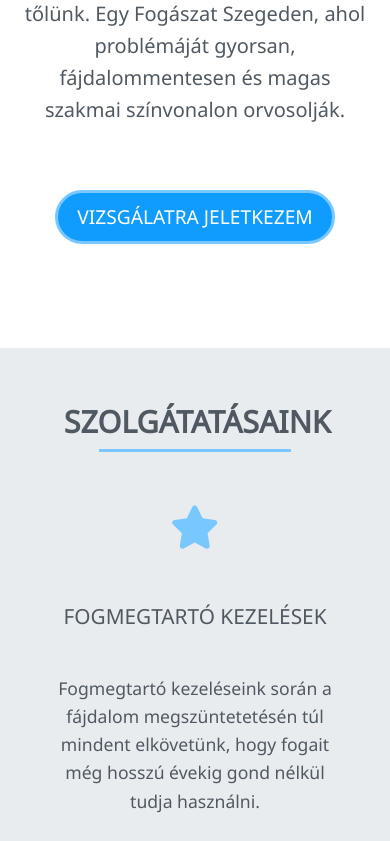
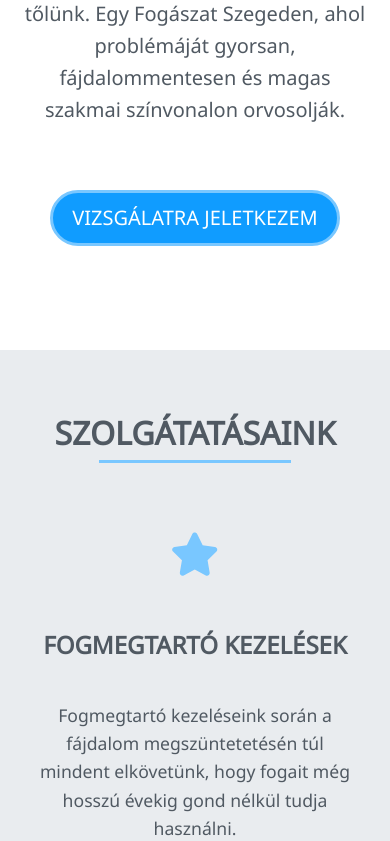
Before and after one commit to arpado/prima-dentist, a Vue app: page /#home in a window 390 px wide. Shown: the part 1788-2629 px from the top of the page. Built offline with nearby package versions, Linux system fonts and the light colour scheme.

Commit message:
style, fontsize changes

```diff
--- a/src/assets/base.css
+++ b/src/assets/base.css
@@ -35,6 +35,20 @@
 
   --section-gap: 160px;
 }
+:root {
+  --font-title-xxl: 3.8rem;
+  --font-title-xl: 2rem;
+  --font-title-l: 1.75rem;
+  --font-title-md: 1.5rem;
+  --font-title-sm: 1rem;
+
+  --font-text-xxl: 1.75rem;
+  --font-text-xl: 1.5rem;
+  --font-text-l: 1.25rem;
+  --font-text-md: 1rem;
+  --font-text-sm: 0.75rem;
+  --font-text-xs: 0.5rem;
+}
 
 @media (prefers-color-scheme: dark) {
   :root {
--- a/src/components/ContactSection.vue
+++ b/src/components/ContactSection.vue
@@ -2,8 +2,18 @@
   <div id="contact" class="offset">
     <div class="jumbotron">
       <div class="col-md-12 text-center">
-        <h3 class="heading">Itt találja Prima fogászat csapatát:</h3>
+        <h3 class="heading">Elérhetőségeink:</h3>
         <div class="heading-underline"></div>
+      </div>
+      <div class="contacts-container">
+        <div class="contacts-section">
+          <div>
+            <p>Email:<br/>email@email.com</p>
+            <p>Telefon:<br/>0000-0000</p>
+          </div>
+          <div>
+            <p>Cim:<br/>Kital'lt utca 3.,<br />1200<br />Syeged, Hungary</p>
+          </div>
         </div>
         <iframe
           allowfullscreen=""
@@ -14,9 +24,11 @@
           style="border: 0"
           tabindex="0"
           width="100%"
+          class="google-map"
         ></iframe>
       </div>
-    <div class="col-md-12 text-center">
+    </div>
+    <div class="form-section col-md-12 text-center">
       <h3 class="heading">Online bejelentkezés</h3>
       <div class="heading-underline"></div>
       <div class="col-md-12 text-center">
@@ -116,10 +128,40 @@ export default {
   margin-top: -3.7rem;
 }
 #contact .jumbotron {
-  padding-bottom: 0;
+  padding: 0 2rem;
 }
 #contact .narrow {
   width: 90%;
+}
+.heading {
+  font-size: var(--font-title-md);
+}
+.contacts-container {
+  display: flex;
+  flex-direction: column;
+  gap: 2rem;
+}
+.contacts-container > div {
+  flex-basis: auto;
+}
+.contacts-section {
+  display: flex;
+  justify-content: space-evenly;
+  flex-wrap: wrap;
+  font-size: var(--font-text-md);
+  margin: 2rem auto;
+}
+.contacts-section > div {
+  width: 250px;
+}
+.contacts-section p {
+  font-weight: bolder;
+}
+.google-map {
+  margin: 2rem auto;
+}
+.form-section {
+  margin: 4rem auto;
 }
 form {
   max-width: 500px;
@@ -140,6 +182,7 @@ form textarea {
   width: 100%;
 }
 form label {
+  font-size: var(--font-text-md);
   font-weight: bold;
 }
 form input,
@@ -151,4 +194,22 @@ form textarea {
 .submit-btn {
   margin: 1rem auto;
 }
+@media (min-width: 768px) {
+  .heading {
+    font-size: var(--font-title-l);
+  }
+  .contacts-container {
+    flex-direction: row;
+  }
+  .contacts-container > .contacts-section,
+  .contacts-container > iframe {
+    flex-basis: 50%;
+  }
+  .contacts-section {
+    flex-direction: column;
+    justify-content: center;
+    align-items: center;
+    font-size: var(--font-text-l)
+  }
+}
 </style>
--- a/src/components/FeaturesSection.vue
+++ b/src/components/FeaturesSection.vue
@@ -1,24 +1,26 @@
 <template>
   <div id="features" class="offset">
     <div class="jumbotron">
-            <div class="narrow text-center">
+      <!-- <div class="text-center"> -->
       <div class="col-md-12 text-center">
-                    <h3 class="heading">Szolgátatásaink</h3>
+        <h2 class="heading">Szolgátatásaink</h2>
         <div class="heading-underline"></div>
       </div>
-                <div class="row text-center" ref="featureContainer">
-                    <div class="col-md-4 feature" v-for="(feature, index) in features" :key="index" ref="features">
+      <div class="feature-container row text-center" ref="featureContainer">
+        <div
+          class="col-md-4 feature"
+          v-for="(feature, index) in features"
+          :key="index"
+          ref="features"
+        >
           <!-- <div class=""> -->
-                            <i
-                                :class="feature.iconClassList"
-                                :data-fa-transform="feature.dataFaTransform"
-                            ></i>
+          <i :class="feature.iconClassList" :data-fa-transform="feature.dataFaTransform"></i>
           <h3>{{ feature.title }}</h3>
           <p>{{ feature.text }}</p>
           <!-- </div> -->
         </div>
       </div>
-            </div>
+      <!-- </div> -->
     </div>
   </div>
 </template>
@@ -26,69 +28,93 @@
 import { animate, inView } from 'motion'
 
 export default {
-    name: "features",
+  name: 'features',
   data() {
     return {
       features: [
         {
-                    title: "Fogmegtartó kezelések",
-                    text: "Fogmegtartó kezeléseink során a fájdalom megszüntetetésén túl mindent elkövetünk, hogy fogait még hosszú évekig gond nélkül tudja használni.",
-                    iconClassList: "fas fas fa-star fa-4x",
-                    dataFaTransform: "shrink-4.5 up-4.5"
+          title: 'Fogmegtartó kezelések',
+          text:
+            'Fogmegtartó kezeléseink során a fájdalom megszüntetetésén túl mindent elkövetünk, hogy fogait még hosszú évekig gond nélkül tudja használni.',
+          iconClassList: 'fas fas fa-star fa-4x',
+          dataFaTransform: 'shrink-4.5 up-4.5'
         },
         {
-                    title: "Fogpótlások",
-                    text: "A fogpótlásokkal - legyen az akár híd, korona, kivehető fogsor vagy implantátum-, visszaadjuk önbizalmát és nem utolsó sorban rágóképességét",
-                    iconClassList: "fas fa-smile fa-4x",
-                    dataFaTransform: "shrink-4.5 up-4.5"
+          title: 'Fogpótlások',
+          text:
+            'A fogpótlásokkal - legyen az akár híd, korona, kivehető fogsor vagy implantátum-, visszaadjuk önbizalmát és nem utolsó sorban rágóképességét',
+          iconClassList: 'fas fa-smile fa-4x',
+          dataFaTransform: 'shrink-4.5 up-4.5'
         },
         {
-                    title: "Esztétikai beavatkozás",
-                    text: "Nem csak ép, de gyökérkezelt fogak fehérítését is elvégezzük, illetve orvosi hozzáértéssel helyezzük fel a páciens által választott fogékszereket is.",
-                    iconClassList: "fas fa-syringe fa-4x",
-                    dataFaTransform: "shrink-4 up-5"
-                },
+          title: 'Esztétikai beavatkozás',
+          text:
+            'Nem csak ép, de gyökérkezelt fogak fehérítését is elvégezzük, illetve orvosi hozzáértéssel helyezzük fel a páciens által választott fogékszereket is.',
+          iconClassList: 'fas fa-syringe fa-4x',
+          dataFaTransform: 'shrink-4 up-5'
+        }
       ]
     }
   },
   mounted() {
-        const stop = inView(this.$refs.featureContainer, () => {
+    const stop = inView(
+      this.$refs.featureContainer,
+      () => {
         this.$refs.features.forEach((feature, index) => {
-                animate(feature, {opacity: [0, 1]}, {duration: 2, delay: index})
+          animate(feature, { opacity: [0, 1] }, { duration: 2, delay: index })
         })
       },
-        {margin: "0% 0px -50% 0px"})
+      { margin: '0% 0px -50% 0px' }
+    )
   },
   beforeUnmount() {
     stop()
-    },
-};
+  }
+}
 </script>
 <style scoped>
-#features .narrow{
-    padding-top: 0;
+#features .jumbotron {
+  padding: 4rem 1rem 3.5rem;
+  margin-bottom: 0;
 }
 #features:before {
   display: block;
-    content: "";
+  content: '';
   height: 3.7rem;
   margin-top: -3.7rem;
+}
+.heading {
+  font-size: var(--font-title-md);
+  font-weight: bold;
+  text-transform: uppercase;
+}
+.feature-container {
+  justify-content: center;
+  max-width: 1200px;
+  margin: 3rem auto;
 }
 .feature {
   display: grid;
   grid-template-rows: 120px 70px 1fr;
   text-align: center;
   opacity: 0;
+  max-width: 600px;
 }
 .feature > svg {
   margin: auto;
 }
 .feature h3 {
-    font-size: 1.3rem;
+  font-size: var(--font-title-md);
+  font-weight: bold;
   text-transform: uppercase;
   padding-bottom: 0.4rem;
 }
 .feature p {
   font-size: 1.1rem;
 }
+@media (min-width: 375px) {
+  .heading {
+    font-size: var(--font-title-xl);
+  }
+}
 </style>
--- a/src/components/IntroductionSection.vue
+++ b/src/components/IntroductionSection.vue
@@ -4,30 +4,41 @@
       <!-- col-md-12 -->
       <h2>PRIMA FOGÁSZATI ÉS FOGSZABÁLYOZÁSI RENDELŐ</h2>
       <div class="heading-underline"></div>
-            <br>
-            <p class="lead">
-Tapasztalt, magas szinten képzett fogorvos csapatunk várja fogászati rendelőnkben Szegeden, a liget szomszédságában. Fogorvosi rendelőnk teljeskörő fogászati ellátást kínál: általános és esztétikai fogászati kezelések mellett fogszabályozás és szájsebészeti beavatkozások (fogbeültetés, bölcsességfog eltávolítás) terén is. A fogorvosi kezeléseket kizárólag prémium fogászati anyagok felhasználásával, a lehető legmodernebb fogorvosi eszközökkel végezzük. Fogorvosi rendelőnk csapatának minden tagjára igaz, hogy számunkra a fogorvosi ellátás biztosítása nem csupán egy munka, hanem hivatás is. Célunk, hogy minden páciensünk elégedetten, magabiztos mosollyal távozzon tőlünk. Egy Fogászat Szegeden, ahol problémáját gyorsan, fájdalommentesen és magas szakmai színvonalon orvosolják.</p>
+      <br />
+      <p>
+        Tapasztalt, magas szinten képzett fogorvos csapatunk várja fogászati rendelőnkben Szegeden,
+        a liget szomszédságában. Fogorvosi rendelőnk teljeskörő fogászati ellátást kínál: általános
+        és esztétikai fogászati kezelések mellett fogszabályozás és szájsebészeti beavatkozások
+        (fogbeültetés, bölcsességfog eltávolítás) terén is. A fogorvosi kezeléseket kizárólag
+        prémium fogászati anyagok felhasználásával, a lehető legmodernebb fogorvosi eszközökkel
+        végezzük. Fogorvosi rendelőnk csapatának minden tagjára igaz, hogy számunkra a fogorvosi
+        ellátás biztosítása nem csupán egy munka, hanem hivatás is. Célunk, hogy minden páciensünk
+        elégedetten, magabiztos mosollyal távozzon tőlünk. Egy Fogászat Szegeden, ahol problémáját
+        gyorsan, fájdalommentesen és magas szakmai színvonalon orvosolják.
+      </p>
       <a href="#contact" class="btn btn-secondary btn-md">Vizsgálatra jeletkezem</a>
     </div>
   </div>
 </template>
 
 <script>
-import { animate, inView } from "motion";
+import { animate, inView } from 'motion'
 
 export default {
-    name: "introduction",
+  name: 'introduction',
   mounted() {
-        const stop = inView(this.$refs.introductionBody, () => {
+    const stop = inView(
+      this.$refs.introductionBody,
+      () => {
         animate(this.$refs.introductionBody, { opacity: [0, 1] }, { duration: 2 })
       },
-        {margin: "0% 0px -50% 0px"})
+      { margin: '0% 0px -50% 0px' }
+    )
   },
   beforeUnmount() {
-        console.log('unmounting')
     stop()
   }
-};
+}
 </script>
 
 <style scoped>
@@ -37,7 +48,27 @@ export default {
   padding: 4rem max(1rem, 5%);
   opacity: 0;
 }
+.textbox h2 {
+  font-size: var(--font-title-l);
+  font-weight: bold;
+  text-transform: uppercase;
+}
+.textbox p {
+  font-size: var(--font-text-md);
+}
 .textbox > a {
   margin-top: 3rem;
+  font-size: var(--font-text-l);
+}
+@media (min-width: 375px) {
+  .textbox h2 {
+    font-size: var(--font-title-xl);
+  }
+  .textbox p {
+    font-size: var(--font-text-l);
+  }
+  .textbox > a {
+  font-size: var(--font-text-l);
+}
 }
 </style>
--- a/src/components/ResourcesSection.vue
+++ b/src/components/ResourcesSection.vue
@@ -9,7 +9,7 @@
         <div class="resource col-md-4" v-for="(resource, index) in resources" :key="index" ref="resourceBlocks">
           <h3>{{ resource.title }}</h3>
           <i :class="resource.iconClassList"></i>
-          <p class="lead">{{ resource.text }}</p>
+          <p>{{ resource.text }}</p>
         </div>
       </div>
       <div class="overlay"></div>
@@ -91,16 +91,37 @@ export default {
   max-width: 1200px;
   margin: auto;
   row-gap: 2rem;
+  justify-content: center;
+  align-items: center;
+}
+.heading {
+  font-size: var(--font-title-md);
+  font-weight: bold;
+  text-transform: uppercase;
 }
 .resource {
   display: grid;
   grid-template-rows: 70px 120px 1fr;
   text-align: center;
   opacity: 0;
+  padding: 2rem 0;
 }
-.resource > svg,
-.resource > h3 {
+.resource h3 {
+  font-size: var(--font-title-md);
+  font-weight: bold;
+  text-transform: uppercase;
+  padding-bottom: 0.4rem;
+}
+.resource p {
+  font-size: 1.1rem;
+}
+.resource > svg {
   margin: auto;
   color: lightblue;
 }
+@media (min-width: 375px) {
+  .heading {
+    font-size: var(--font-title-xl);
+  }
+}
 </style>
--- a/src/components/StaffSection.vue
+++ b/src/components/StaffSection.vue
@@ -6,7 +6,12 @@
         <div class="heading-underline"></div>
       </div>
       <div class="staff-container row" ref="staffContainer">
-        <div class="col-md-6 doctor-container" v-for="(doctor, index) in doctors" :key="index" ref="staffBlocks">
+        <div
+          class="col-md-6 doctor-container"
+          v-for="(doctor, index) in doctors"
+          :key="index"
+          ref="staffBlocks"
+        >
           <div class="doctor-card">
             <div class="col-md-4 doctor-card-image-container">
               <!-- <img :src="`@/assets/images/${doctor.pic}`" /> -->
@@ -16,7 +21,7 @@
               <blockquote>
                 <div>
                   <i class="fas fa-quote-left"></i>
-                  <span>{{ doctor.text }}</span>
+                  <span class="testimony">{{ doctor.text }}</span>
                 </div>
                 <div>
                   <hr class="doctor-hr" />
@@ -72,7 +77,7 @@ export default {
   },
   beforeUnmount() {
     stop()
-  },
+  }
 }
 </script>
 
@@ -118,6 +123,9 @@ blockquote .svg-inline--fa {
   color: #79c7ff;
   margin: 0.3rem;
 }
+.testimony {
+  font-size: var(--font-text-md);
+}
 
 .doctor-hr {
   border-top: 0.05rem solid #79c7ff;
@@ -126,5 +134,8 @@ blockquote .svg-inline--fa {
   .doctor-card {
     flex-direction: row;
   }
+  .testimony {
+    font-size: var(--font-text-l);
+  }
 }
 </style>
```
Lines whose indentation alone changed are shown as unchanged.
